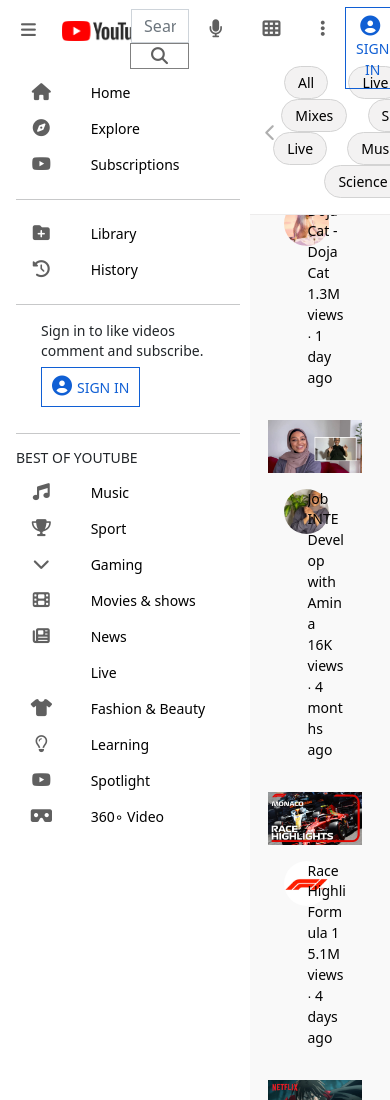
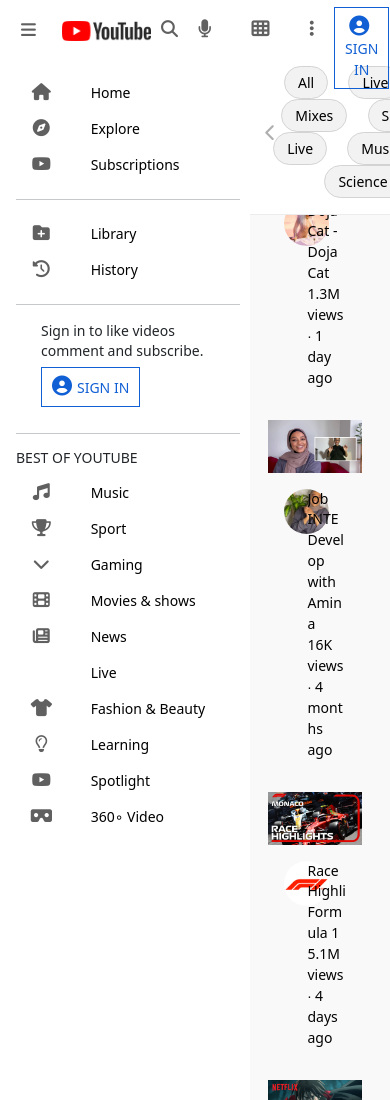
Before and after one commit to Hannah6898/Youtube-Clone, a plain HTML site: page index.html in a window 390 px wide. Shown: the top 1100 px of the page. Drawn offline with nearby package versions, Linux system fonts and the light colour scheme; some icons are missing.

Commit message:
Added styling to header

```diff
--- a/index.html
+++ b/index.html
@@ -25,6 +25,7 @@
 
       <header class="fixed-top">
 
+
         <ul class="top-navbar nav-left">
           <li >
        <button class="hamburger-toggler" type="button" id="hamburger-btn">
@@ -39,18 +40,21 @@
         <ul class="top-navbar input-nav">
           <li class="input-nav-item"><div class="input-group ">
             <input type="text" class="form-control" placeholder="Search" aria-label="Search" aria-describedby="button-addon2">
-            <button class="btn search-btn" type="button" id="button-addon2"><i class="fas fa-search search-icon"></i></button>
+            <button class="btn search-btn" type="button" id="button-addon2"><i class="fas fa-search"></i></button>
           </div></li>
+          <li><i class="fas fa-search search-icon"></i></li>
           <li><i class="fas fa-microphone mic" data-bs-toggle="tooltip" data-bs-placement="bottom" title="Search with your voice"></i></li>
         </ul>
         <ul class="top-navbar nav-right">
           <li> <i class="fas fa-th header-icons" data-bs-toggle="tooltip" data-bs-placement="bottom" title="Youtube apps"></i></li>
           <li><i class="fas fa-ellipsis-v header-icons" data-bs-toggle="tooltip" data-bs-placement="bottom" title="Settings"></i></li>
-          <li class="sign-in-btn"> <button ><i class="fas fa-user-circle"></i>Sign In</button>
-        </li>
+          <div class="sign-in-btn"> <button ><i class="fas fa-user-circle"></i>Sign In</button>
+          </div>
       </ul>
 
     </header>
+
+
     <hr class="header-line"/>
 
 
--- a/style.css
+++ b/style.css
@@ -37,9 +37,8 @@
 }
 
 .logo {
-  position: relative;
   height: 20px;
-  left: 20px;
+  margin: 0 10px 0 20px;
 }
 
 .nav-left {
@@ -74,6 +73,11 @@
   border-radius: 0;
   padding: 0 20px;
 }
+
+.search-icon {
+  display: none;
+}
+
 .header-icons,
 .mic {
   font-size: 18px;
@@ -331,3 +335,16 @@
     width: 100%;
   }
 }
+
+@media (max-width: 576px) {
+  .search-icon {
+    display: contents;
+  }
+
+  .input-group {
+    display: none;
+  }
+  .input-nav {
+    width: 30%;
+  }
+}
```
